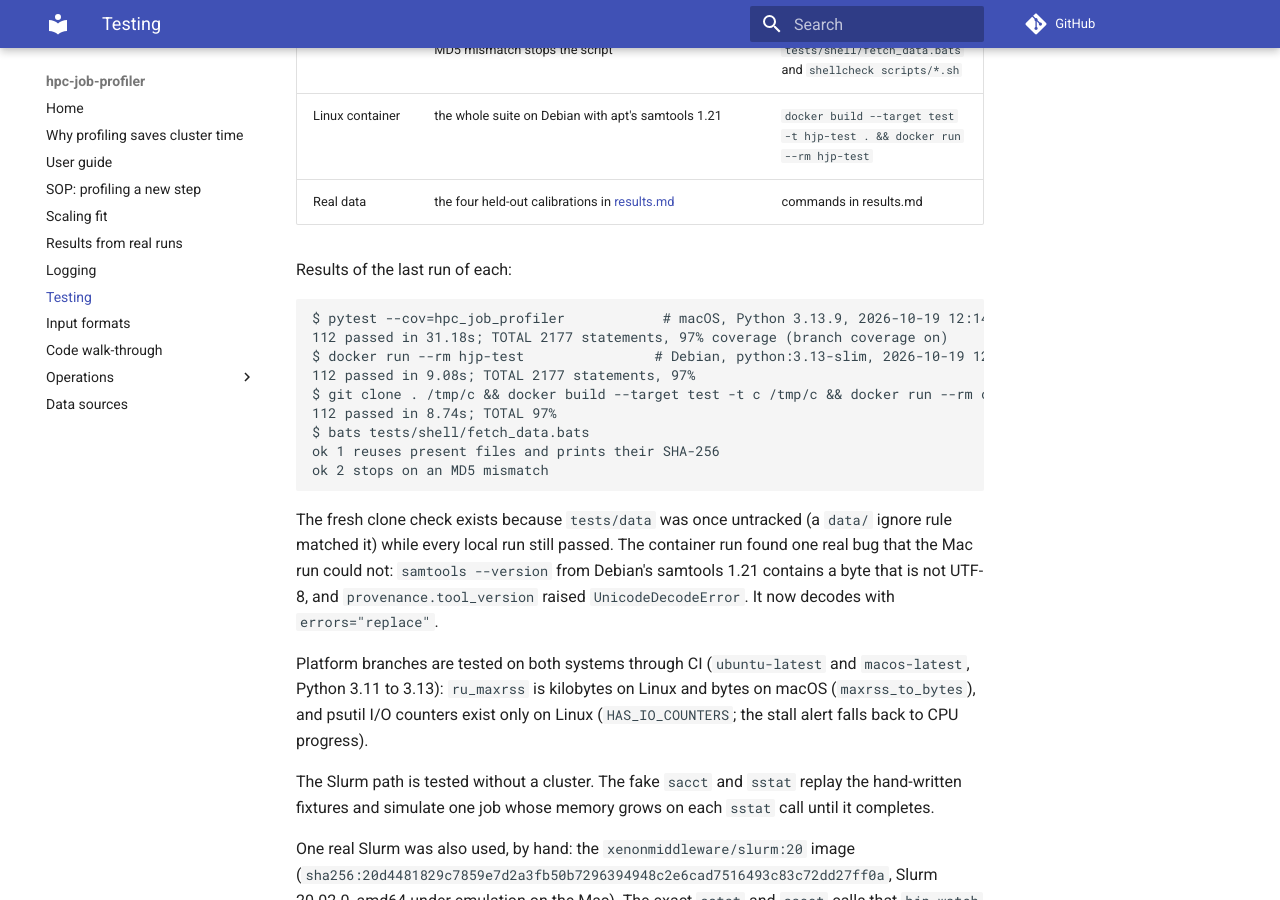
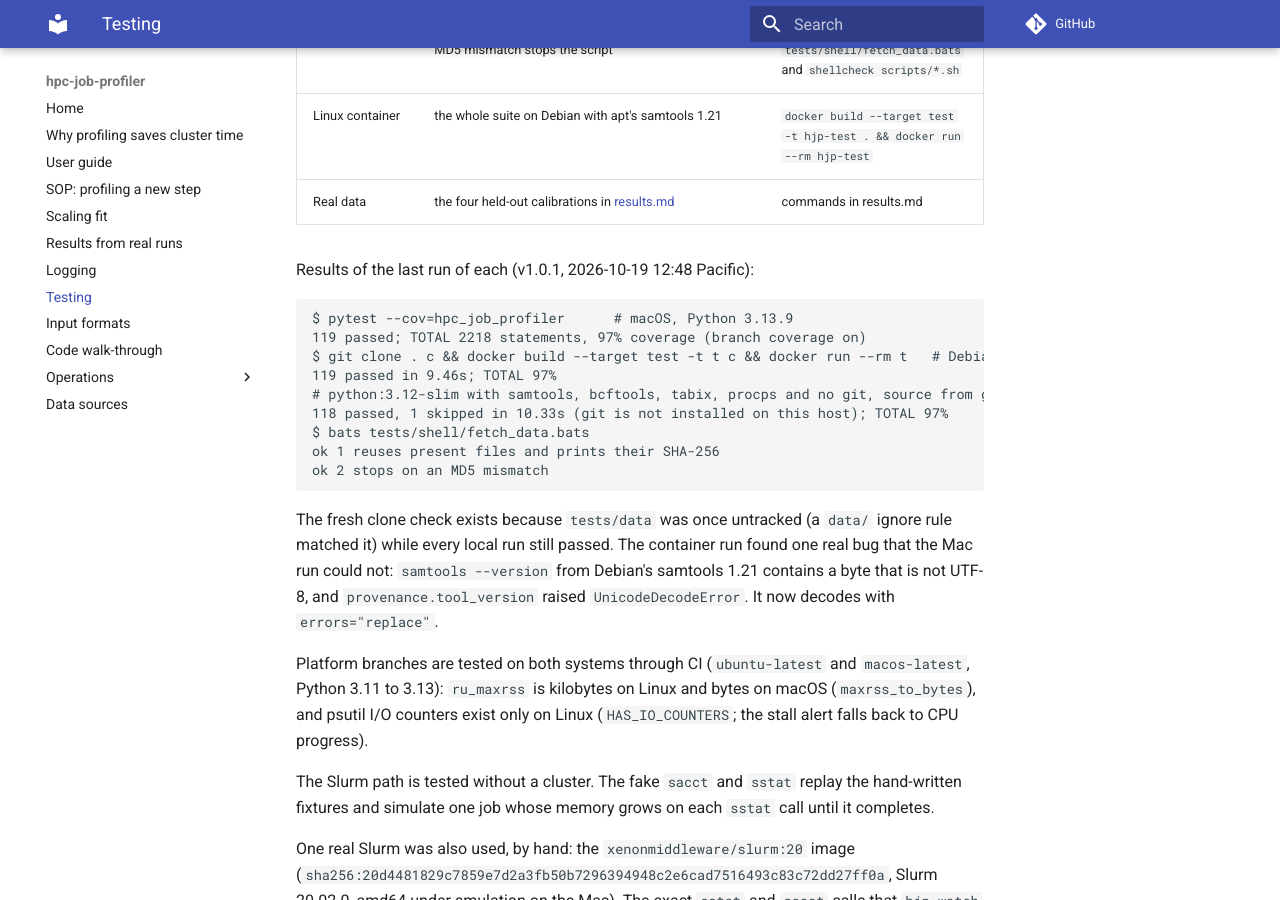
Before and after one commit to Daneshpajouh/pipeprof, an MkDocs documentation site: the page built from docs/testing.md, in a window 1280 px wide and 900 px high, scrolled down 841 px. Built offline with MkDocs 1.6.1 and Material for MkDocs 9.7.7, drawn with Linux system fonts in a browser that asks for light colours; comment, search, counter and statistics services are not loaded.

Commit message:
Record 1.0.1 test runs

````diff
--- a/docs/testing.md
+++ b/docs/testing.md
@@ -14,15 +14,15 @@ on macOS and in the `python:3.13-slim` Linux container.
 | Linux container | the whole suite on Debian with apt's samtools 1.21 | `docker build --target test -t hjp-test . && docker run --rm hjp-test` |
 | Real data | the four held-out calibrations in [results.md](results.md) | commands in results.md |
 
-Results of the last run of each:
+Results of the last run of each (v1.0.1, 2026-10-19 12:48 Pacific):
 
 ```
-$ pytest --cov=hpc_job_profiler            # macOS, Python 3.13.9, 2026-10-19 12:14
-112 passed in 31.18s; TOTAL 2177 statements, 97% coverage (branch coverage on)
-$ docker run --rm hjp-test                # Debian, python:3.13-slim, 2026-10-19 12:16
-112 passed in 9.08s; TOTAL 2177 statements, 97%
-$ git clone . /tmp/c && docker build --target test -t c /tmp/c && docker run --rm c   # fresh clone, 12:17
-112 passed in 8.74s; TOTAL 97%
+$ pytest --cov=hpc_job_profiler      # macOS, Python 3.13.9
+119 passed; TOTAL 2218 statements, 97% coverage (branch coverage on)
+$ git clone . c && docker build --target test -t t c && docker run --rm t   # Debian, Python 3.13.16, git 2.47.3
+119 passed in 9.46s; TOTAL 97%
+# python:3.12-slim with samtools, bcftools, tabix, procps and no git, source from git archive
+118 passed, 1 skipped in 10.33s (git is not installed on this host); TOTAL 97%
 $ bats tests/shell/fetch_data.bats
 ok 1 reuses present files and prints their SHA-256
 ok 2 stops on an MD5 mismatch
````
